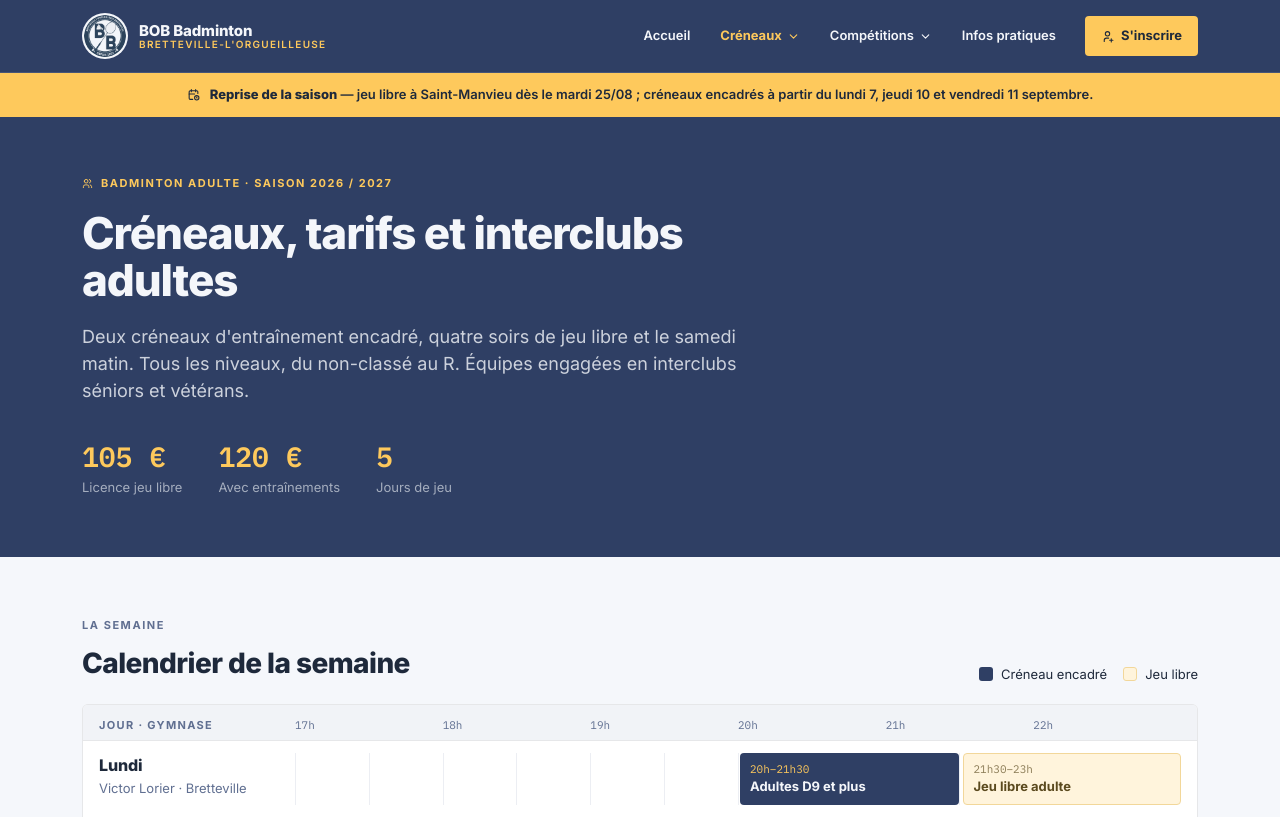
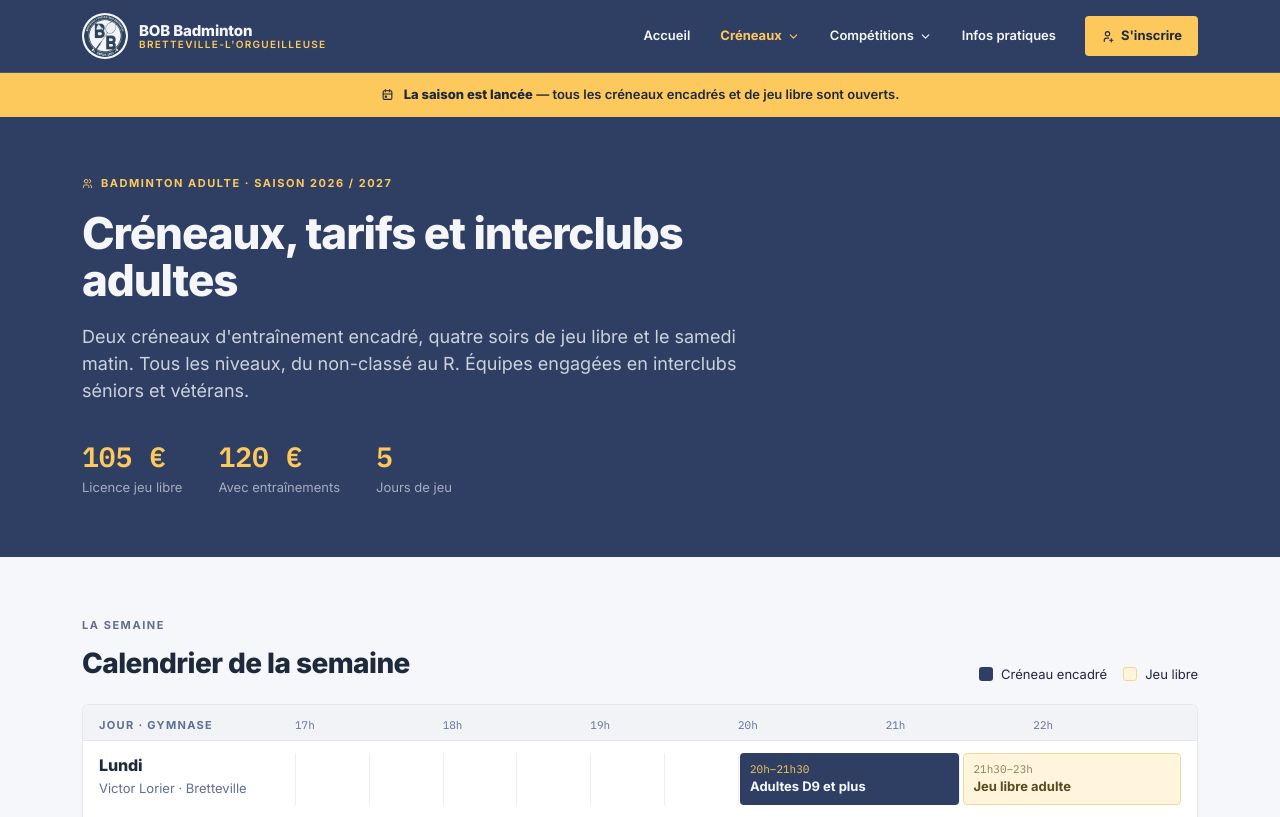
Before and after one commit to fanfandev14/bob14.fr, a website: page adultes.html in a window 1280 px wide. Shown: the top 817 px of the page. Drawn offline with Linux system fonts and the light colour scheme.

Commit message:
feat: bandeau saison lancée, tous les créneaux ouverts

```diff
--- a/adultes.html
+++ b/adultes.html
@@ -72,8 +72,8 @@
 
 <div class="notice-bar">
   <div class="notice-bar__inner">
-    <svg class="ic" aria-hidden="true"><use href="#i-calendar-clock"/></svg>
-    <span><strong>Reprise de la saison</strong> — jeu libre à Saint-Manvieu dès le mardi 25/08 ; créneaux encadrés à partir du lundi 7, jeudi 10 et vendredi 11 septembre.</span>
+    <svg class="ic" aria-hidden="true"><use href="#i-calendar-event"/></svg>
+    <span><strong>La saison est lancée</strong> — tous les créneaux encadrés et de jeu libre sont ouverts.</span>
   </div>
 </div>
 
```
Also changed, not shown: competitions-adultes.html (+2 -2 lines), competitions-jeunes.html (+2 -2 lines), index.html (+2 -2 lines), infos-pratiques.html (+2 -2 lines), jeunes.html (+2 -2 lines).
